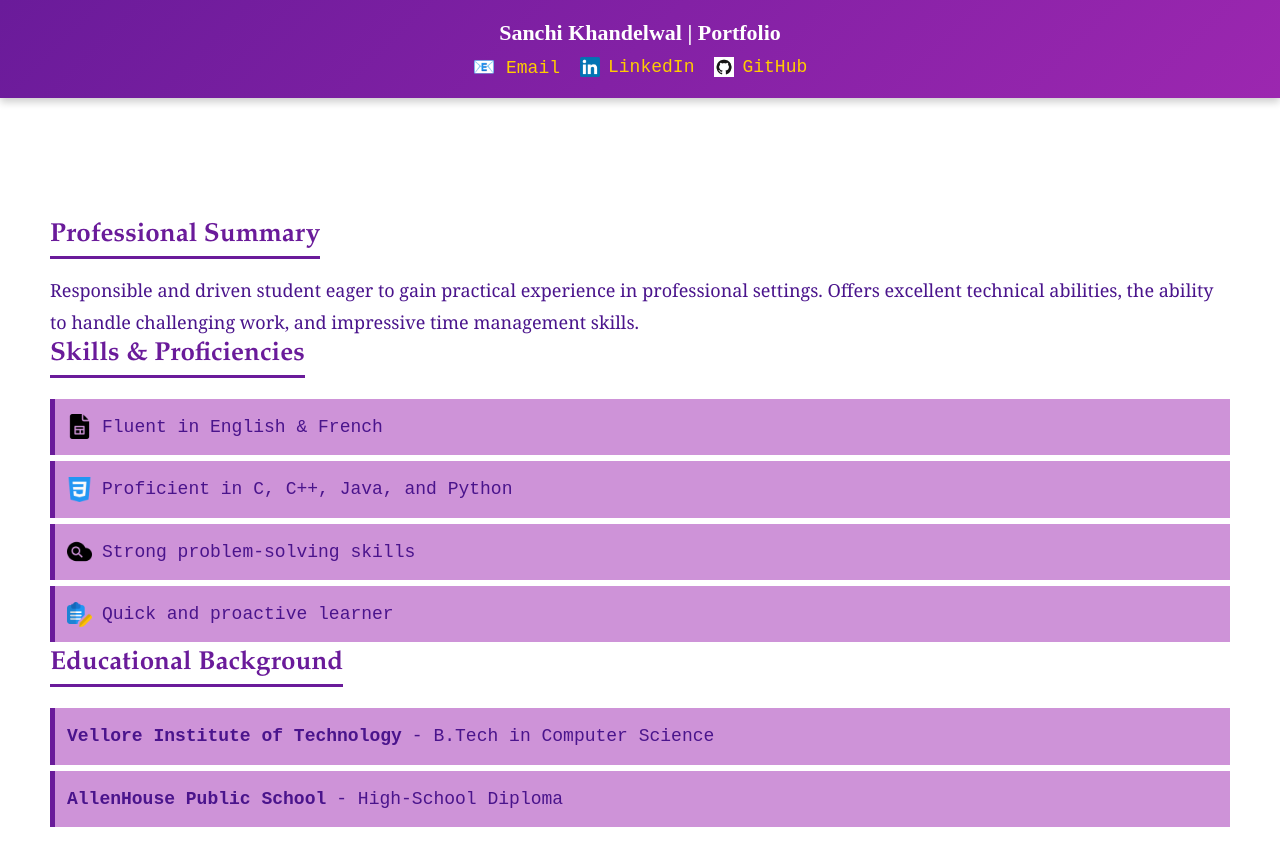
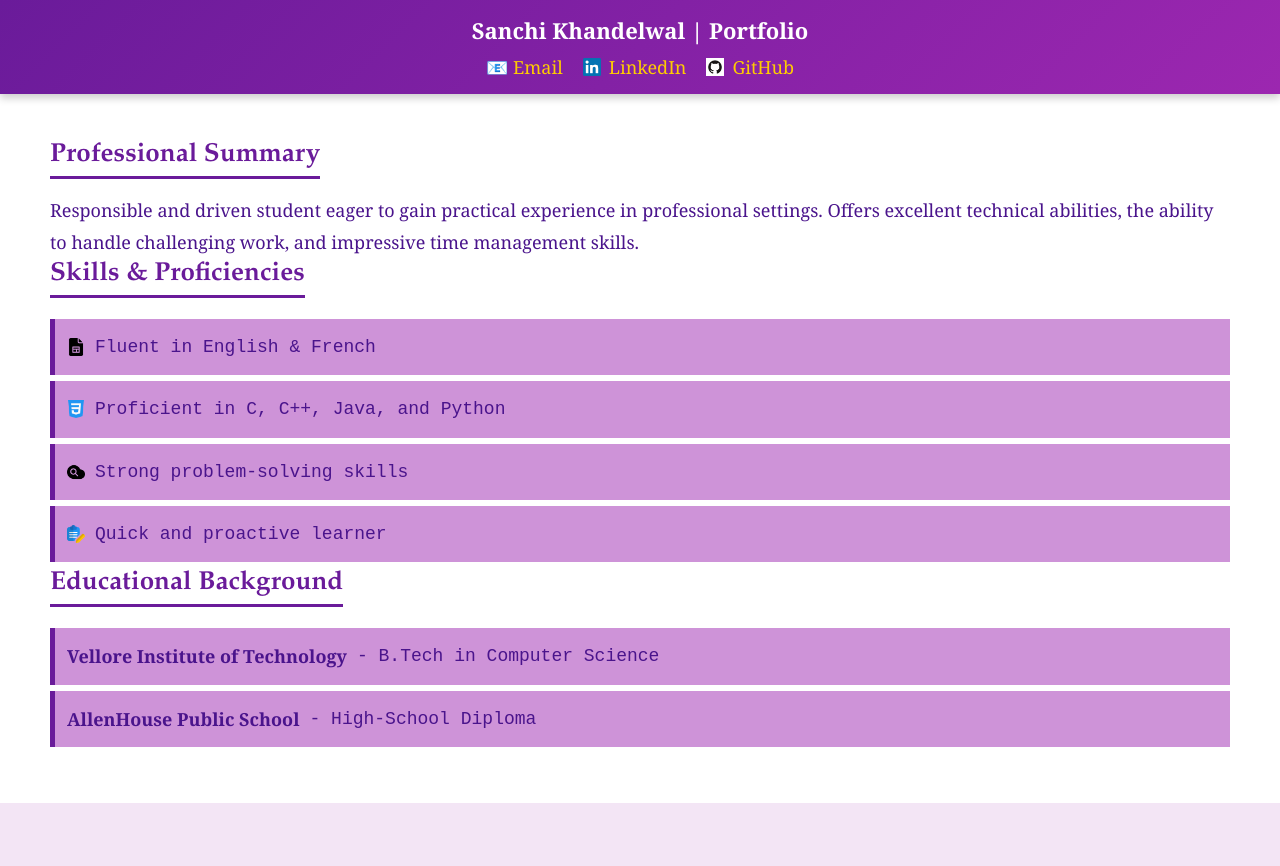
Before and after one commit to sanchi1004/WebPDA, a plain HTML site: page index.html in a window 1280 px wide. After the commit the page ends 803 px from the top, so only its background shows below. Drawn offline with Linux system fonts and the light colour scheme.

Commit message:
Adjustment in image sizes

```diff
--- a/styles.css
+++ b/styles.css
@@ -2,25 +2,20 @@
     margin: 0;
     padding: 0;
     box-sizing: border-box;
+    font-family: 'Georgia', 'Times New Roman', serif;
 }
-
-/* BODY */
 body {
-    font-family: "Georgia", serif;
+    min-height: 100vh;
     background-color: #f3e5f5;
-    min-height: 100vh;
-    padding-top: 80px;
 }
-
-/* NAVBAR */
 .navbar {
     background: linear-gradient(135deg, #6a1b9a, #9c27b0);
     color: white;
-    padding: 20px;
+    padding: 15px 20px;
     text-align: center;
     font-size: 22px;
     font-weight: bold;
-    font-family: "Times New Roman", serif;
+    font-family: 'Verdana', sans-serif;
     display: flex;
     flex-direction: column;
     align-items: center;
@@ -31,15 +26,11 @@ body {
     box-shadow: 0 4px 8px rgba(0, 0, 0, 0.2);
     z-index: 1000;
 }
-
 .navbar .links {
     display: flex;
-    flex-wrap: wrap;
-    justify-content: center;
     gap: 20px;
     margin-top: 10px;
 }
-
 .navbar a {
     color: #ffcc00;
     text-decoration: none;
@@ -48,27 +39,20 @@ body {
     display: flex;
     align-items: center;
     gap: 8px;
-    font-family: "Courier New", monospace;
 }
-
 .navbar a img {
-    width: 20px;
-    height: 20px;
+    width: 18px;
+    height: 18px;
 }
-
 .navbar a:hover {
     color: #ffffff;
     text-decoration: underline;
 }
-
-/* CONTENT */
 .content {
     padding: 140px 50px 50px;
     background: white;
-    font-family: "Cambria", serif;
+    font-family: 'Cambria', serif;
 }
-
-/* HEADINGS */
 h2 {
     color: #6a1b9a;
     margin-bottom: 15px;
@@ -76,34 +60,29 @@ h2 {
     border-bottom: 3px solid #6a1b9a;
     display: inline-block;
     padding-bottom: 5px;
-    font-family: "Garamond", serif;
+    font-family: 'Garamond', serif;
 }
-
-/* PARAGRAPHS & LIST */
 p, ul {
     font-size: 18px;
     color: #4a148c;
     line-height: 1.8;
 }
-
 ul {
     list-style: none;
     padding-left: 0;
 }
-
 ul li {
     background: #ce93d8;
     padding: 12px;
     margin: 6px 0;
     border-left: 5px solid #6a1b9a;
     font-weight: 500;
-    font-family: "Courier New", monospace;
+    font-family: 'Courier New', monospace;
     display: flex;
     align-items: center;
     gap: 10px;
 }
-
 ul li img {
-    width: 25px;
-    height: 25px;
+    width: 18px;
+    height: 18px;
 }
```
